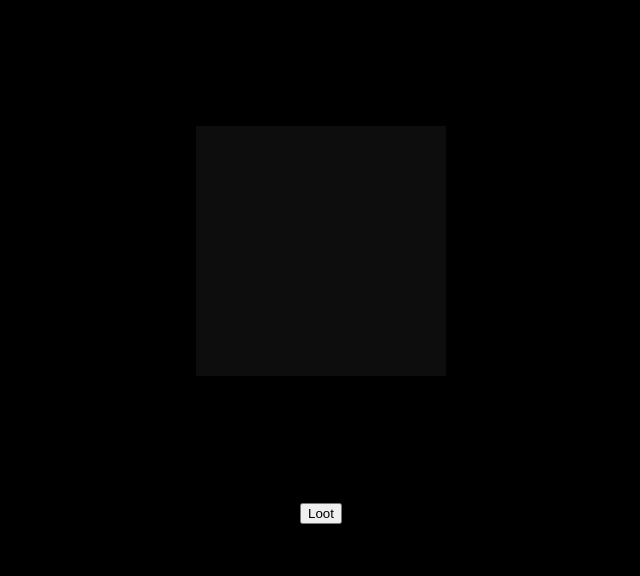
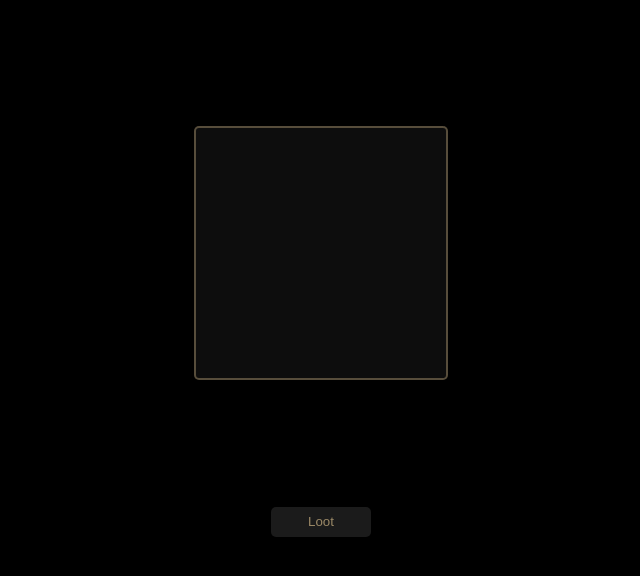
Before and after one commit to ethanhart35/Karkov, a plain HTML site: page index.html in a window 1280 px wide. Shown: the whole page, without its empty margins (319-959 px from the left). Drawn offline with Linux system fonts and the light colour scheme.

Commit message:
Added some basic styling

```diff
--- a/style.css
+++ b/style.css
@@ -1,5 +1,5 @@
 html {
-    color: white;
+    color: #9a8866;
 }
 
 body {
@@ -12,6 +12,15 @@ body {
     align-items: center;
 }
 
+#roll {
+    color: #9a8866;
+    background-color: #1B1B1B;
+    border: none;
+    border-radius: 5px;
+    width: 100px;
+    height: 30px;
+}
+
 .loot-container {
     width: 250px;
     height: 250px;
@@ -22,4 +31,6 @@ body {
     flex-wrap: wrap;
     flex-direction: column;
     background-color: #0d0d0d;
+    border: 2px solid #9a886686;
+    border-radius: 5px;
 }
```
